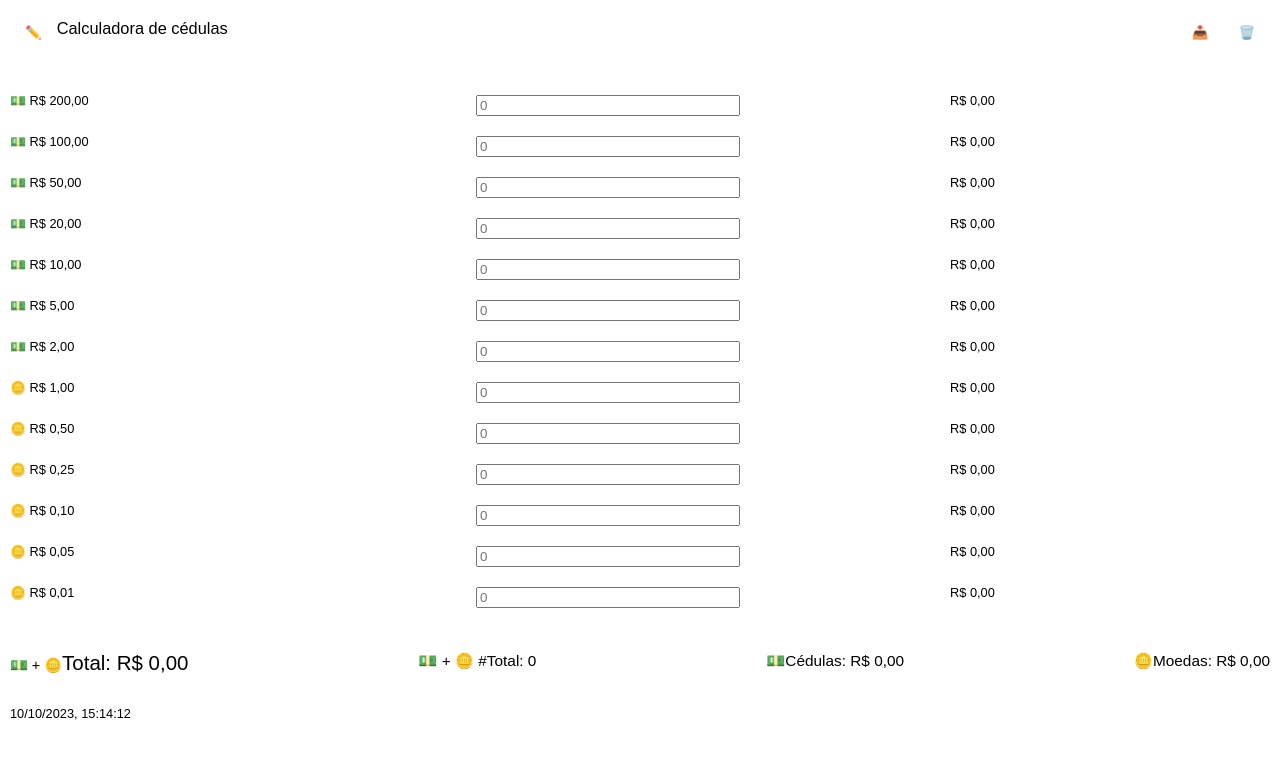
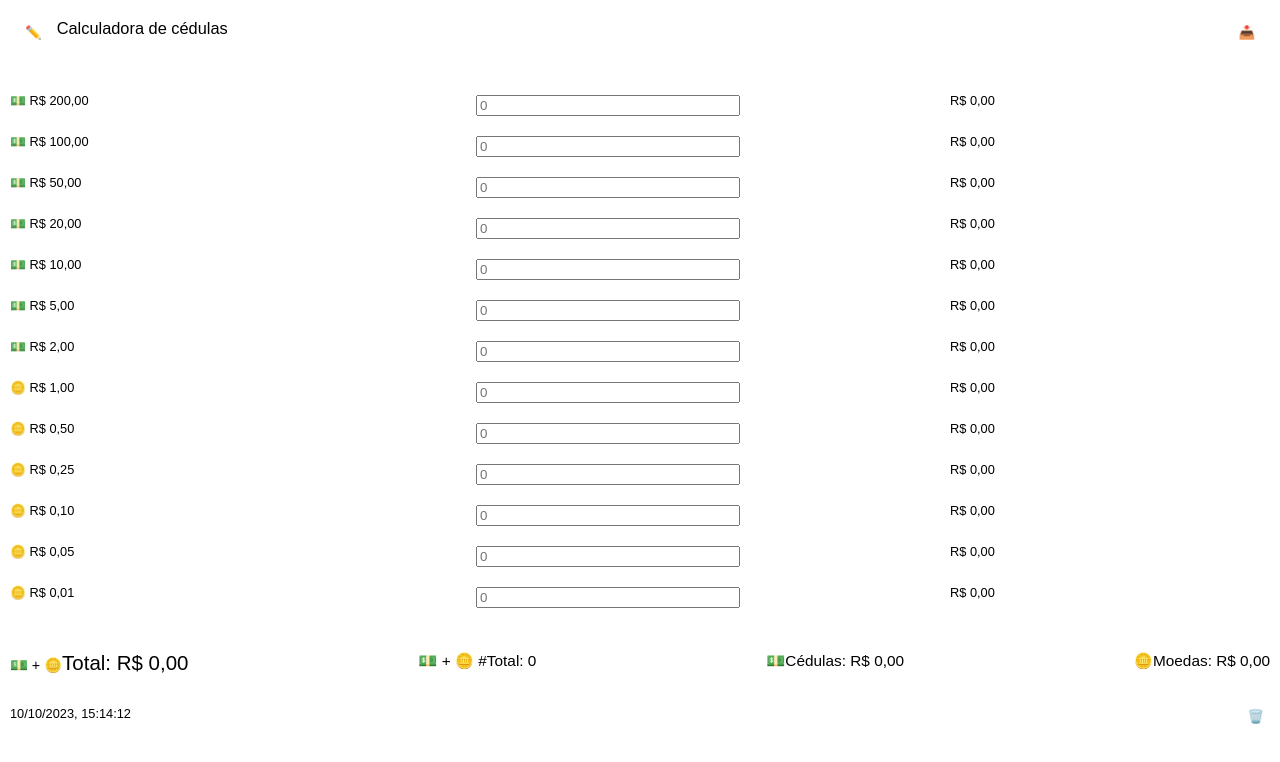
Before and after one commit to carloshatus/calculate-bills, a SvelteKit app: page / in a window 1280 px wide. Shown: the top 762 px of the page. Built offline with nearby package versions, Linux system fonts and the light colour scheme.

Commit message:
fix: page buttons

```diff
--- a/src/routes/+page.svelte
+++ b/src/routes/+page.svelte
@@ -120,15 +120,6 @@
 		>
 			<i>{'📥'}</i>
 		</button>
-		<button
-			class="transparent noprint"
-			title="Limpar"
-			on:click={() => {
-				reset();
-			}}
-		>
-			<i>{'🗑️'}</i>
-		</button>
 	</div>
 </header>
 <div class="container" />
@@ -160,6 +151,15 @@
 </div>
 <div class="container">
 	<p>{currentDate}</p>
+	<button
+		class="transparent noprint"
+		title="Limpar"
+		on:click={() => {
+			reset();
+		}}
+	>
+		<i>{'🗑️'}</i>
+	</button>
 </div>
 
 <style>
```
